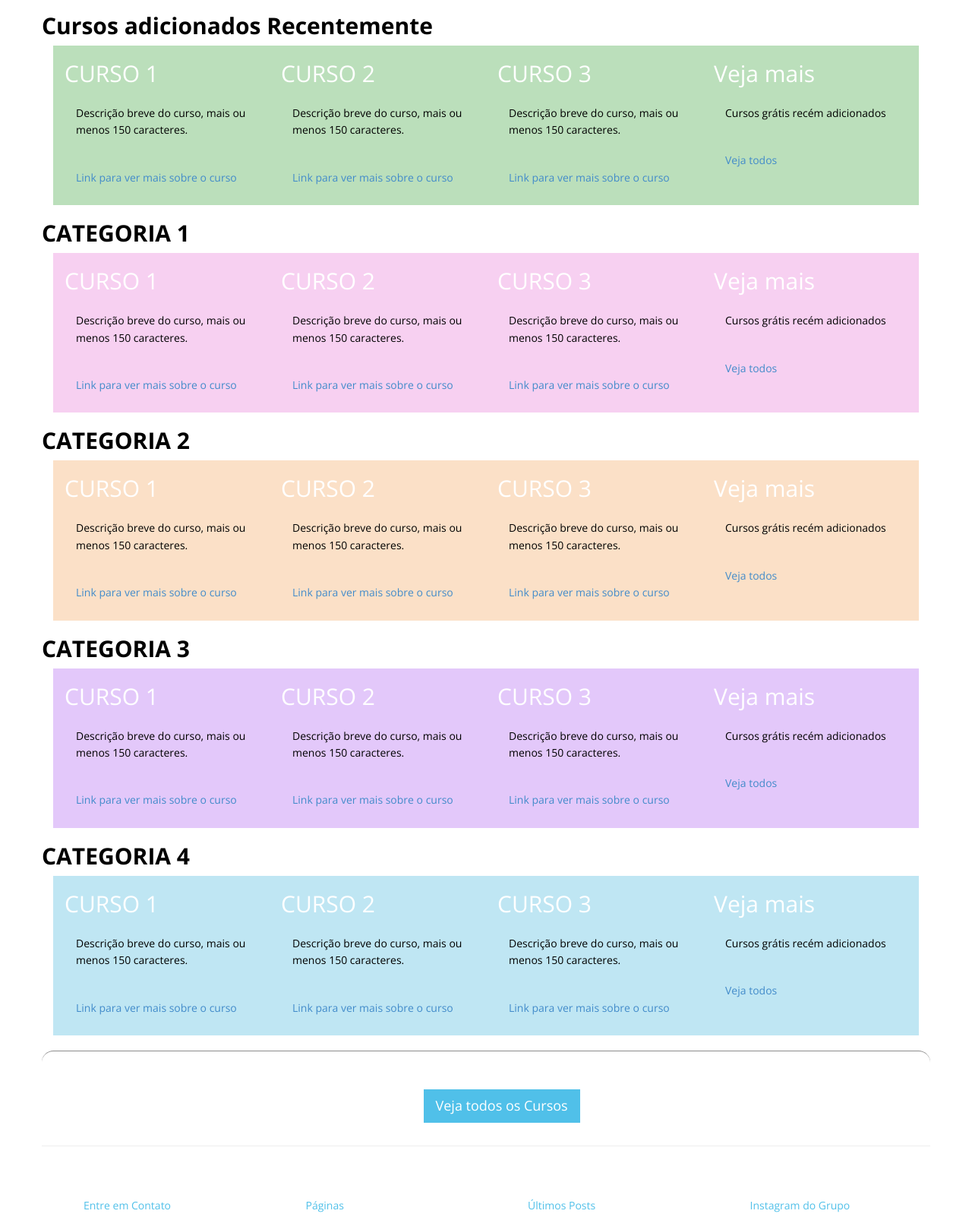
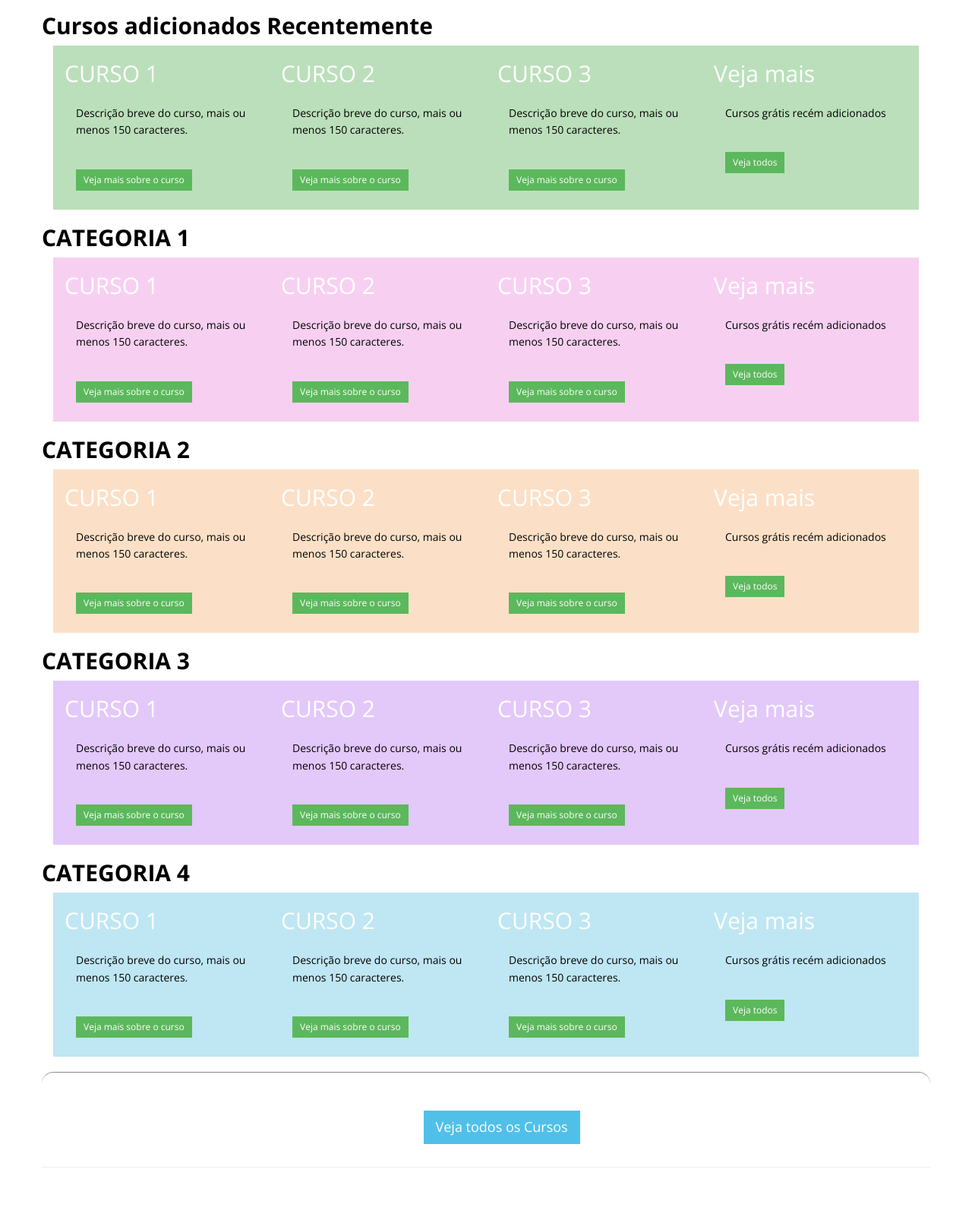
Before and after one commit to GabrielCoelho/TechTrain, a PHP site: page /courses in a window 1280 px wide. Shown: the part 171-1777 px from the top of the page at 76% size. Run offline with PHP 8.4, Linux system fonts and the light colour scheme; data that the repository does not hold is empty.

Commit message:
Start adding the modal

```diff
--- a/app/views/cursos.php
+++ b/app/views/cursos.php
@@ -12,27 +12,27 @@
                     <h2>CURSO 1</h2>
                     <!-- Aqui vem uma imagem. Precisa de um campo no banco de dados para adicionar a imagem -->
                     <p>Descrição breve do curso, mais ou menos 150 caracteres.</p>
-                    <p><a href="#">Link para ver mais sobre o curso</a></p> <!-- Poderia ser um modal que abrisse para mostrar o curso -->
+                    <p><a href="#" class="btn btn-success btn-sm">Veja mais sobre o curso</a></p> <!-- Poderia ser um modal que abrisse para mostrar o curso -->
                 </div>
 
                 <div class="col-md-3 col-xs-3">
                     <h2>CURSO 2</h2>
                     <!-- Aqui vem uma imagem. Precisa de um campo no banco de dados para adicionar a imagem -->
                     <p>Descrição breve do curso, mais ou menos 150 caracteres.</p>
-                    <p><a href="#">Link para ver mais sobre o curso</a></p> <!-- Poderia ser um modal que abrisse para mostrar o curso -->
+                    <p><a href="#" class="btn btn-success btn-sm">Veja mais sobre o curso</a></p> <!-- Poderia ser um modal que abrisse para mostrar o curso -->
                 </div>
 
                 <div class="col-md-3 col-xs-3">
                     <h2>CURSO 3</h2>
                     <!-- Aqui vem uma imagem. Precisa de um campo no banco de dados para adicionar a imagem -->
                     <p>Descrição breve do curso, mais ou menos 150 caracteres.</p>
-                    <p><a href="#">Link para ver mais sobre o curso</a></p> <!-- Poderia ser um modal que abrisse para mostrar o curso -->
+                    <p><a href="#" class="btn btn-success btn-sm">Veja mais sobre o curso</a></p> <!-- Poderia ser um modal que abrisse para mostrar o curso -->
                 </div>
 
                 <div class="col-md-3 col-xs-3">
                     <h2>Veja mais</h2>
                     <p>Cursos grátis recém adicionados</p>
-                    <p><a href="#">Veja todos</a></p> <!-- Aqui é outra rota - '/recentlyAdded' ou 'novosCursos'... -->
+                    <p><a href="#" class="btn btn-success btn-sm">Veja todos</a></p> <!-- Aqui é outra rota - '/recentlyAdded' ou 'novosCursos'... -->
                 </div>
             </div>
 
@@ -45,27 +45,27 @@
                     <h2>CURSO 1</h2>
                     <!-- Aqui vem uma imagem. Precisa de um campo no banco de dados para adicionar a imagem -->
                     <p>Descrição breve do curso, mais ou menos 150 caracteres.</p>
-                    <p><a href="#">Link para ver mais sobre o curso</a></p> <!-- Poderia ser um modal que abrisse para mostrar o curso -->
+                    <p><a href="#" class="btn btn-success btn-sm">Veja mais sobre o curso</a></p> <!-- Poderia ser um modal que abrisse para mostrar o curso -->
                 </div>
 
                 <div class="col-md-3 col-xs-3">
                     <h2>CURSO 2</h2>
                     <!-- Aqui vem uma imagem. Precisa de um campo no banco de dados para adicionar a imagem -->
                     <p>Descrição breve do curso, mais ou menos 150 caracteres.</p>
-                    <p><a href="#">Link para ver mais sobre o curso</a></p> <!-- Poderia ser um modal que abrisse para mostrar o curso -->
+                    <p><a href="#" class="btn btn-success btn-sm">Veja mais sobre o curso</a></p> <!-- Poderia ser um modal que abrisse para mostrar o curso -->
                 </div>
 
                 <div class="col-md-3 col-xs-3">
                     <h2>CURSO 3</h2>
                     <!-- Aqui vem uma imagem. Precisa de um campo no banco de dados para adicionar a imagem -->
                     <p>Descrição breve do curso, mais ou menos 150 caracteres.</p>
-                    <p><a href="#">Link para ver mais sobre o curso</a></p> <!-- Poderia ser um modal que abrisse para mostrar o curso -->
+                    <p><a href="#" class="btn btn-success btn-sm">Veja mais sobre o curso</a></p> <!-- Poderia ser um modal que abrisse para mostrar o curso -->
                 </div>
 
                 <div class="col-md-3 col-xs-3">
                     <h2>Veja mais</h2>
                     <p>Cursos grátis recém adicionados</p>
-                    <p><a href="#">Veja todos</a></p> <!-- Aqui é outra rota - '/recentlyAdded' ou 'novosCursos'... -->
+                    <p><a href="#" class="btn btn-success btn-sm">Veja todos</a></p> <!-- Aqui é outra rota - '/recentlyAdded' ou 'novosCursos'... -->
                 </div>
             </div>
 
@@ -77,27 +77,27 @@
                     <h2>CURSO 1</h2>
                     <!-- Aqui vem uma imagem. Precisa de um campo no banco de dados para adicionar a imagem -->
                     <p>Descrição breve do curso, mais ou menos 150 caracteres.</p>
-                    <p><a href="#">Link para ver mais sobre o curso</a></p> <!-- Poderia ser um modal que abrisse para mostrar o curso -->
+                    <p><a href="#" class="btn btn-success btn-sm">Veja mais sobre o curso</a></p> <!-- Poderia ser um modal que abrisse para mostrar o curso -->
                 </div>
 
                 <div class="col-md-3 col-xs-3">
                     <h2>CURSO 2</h2>
                     <!-- Aqui vem uma imagem. Precisa de um campo no banco de dados para adicionar a imagem -->
                     <p>Descrição breve do curso, mais ou menos 150 caracteres.</p>
-                    <p><a href="#">Link para ver mais sobre o curso</a></p> <!-- Poderia ser um modal que abrisse para mostrar o curso -->
+                    <p><a href="#" class="btn btn-success btn-sm">Veja mais sobre o curso</a></p> <!-- Poderia ser um modal que abrisse para mostrar o curso -->
                 </div>
 
                 <div class="col-md-3 col-xs-3">
                     <h2>CURSO 3</h2>
                     <!-- Aqui vem uma imagem. Precisa de um campo no banco de dados para adicionar a imagem -->
                     <p>Descrição breve do curso, mais ou menos 150 caracteres.</p>
-                    <p><a href="#">Link para ver mais sobre o curso</a></p> <!-- Poderia ser um modal que abrisse para mostrar o curso -->
+                    <p><a href="#" class="btn btn-success btn-sm">Veja mais sobre o curso</a></p> <!-- Poderia ser um modal que abrisse para mostrar o curso -->
                 </div>
 
                 <div class="col-md-3 col-xs-3">
                     <h2>Veja mais</h2>
                     <p>Cursos grátis recém adicionados</p>
-                    <p><a href="#">Veja todos</a></p> <!-- Aqui é outra rota - '/recentlyAdded' ou 'novosCursos'... -->
+                    <p><a href="#" class="btn btn-success btn-sm">Veja todos</a></p> <!-- Aqui é outra rota - '/recentlyAdded' ou 'novosCursos'... -->
                 </div>
             </div>
 
@@ -109,27 +109,27 @@
                     <h2>CURSO 1</h2>
                     <!-- Aqui vem uma imagem. Precisa de um campo no banco de dados para adicionar a imagem -->
                     <p>Descrição breve do curso, mais ou menos 150 caracteres.</p>
-                    <p><a href="#">Link para ver mais sobre o curso</a></p> <!-- Poderia ser um modal que abrisse para mostrar o curso -->
+                    <p><a href="#" class="btn btn-success btn-sm">Veja mais sobre o curso</a></p> <!-- Poderia ser um modal que abrisse para mostrar o curso -->
                 </div>
 
                 <div class="col-md-3 col-xs-3">
                     <h2>CURSO 2</h2>
                     <!-- Aqui vem uma imagem. Precisa de um campo no banco de dados para adicionar a imagem -->
                     <p>Descrição breve do curso, mais ou menos 150 caracteres.</p>
-                    <p><a href="#">Link para ver mais sobre o curso</a></p> <!-- Poderia ser um modal que abrisse para mostrar o curso -->
+                    <p><a href="#" class="btn btn-success btn-sm">Veja mais sobre o curso</a></p> <!-- Poderia ser um modal que abrisse para mostrar o curso -->
                 </div>
 
                 <div class="col-md-3 col-xs-3">
                     <h2>CURSO 3</h2>
                     <!-- Aqui vem uma imagem. Precisa de um campo no banco de dados para adicionar a imagem -->
                     <p>Descrição breve do curso, mais ou menos 150 caracteres.</p>
-                    <p><a href="#">Link para ver mais sobre o curso</a></p> <!-- Poderia ser um modal que abrisse para mostrar o curso -->
+                    <p><a href="#" class="btn btn-success btn-sm">Veja mais sobre o curso</a></p> <!-- Poderia ser um modal que abrisse para mostrar o curso -->
                 </div>
 
                 <div class="col-md-3 col-xs-3">
                     <h2>Veja mais</h2>
                     <p>Cursos grátis recém adicionados</p>
-                    <p><a href="#">Veja todos</a></p> <!-- Aqui é outra rota - '/recentlyAdded' ou 'novosCursos'... -->
+                    <p><a href="#" class="btn btn-success btn-sm">Veja todos</a></p> <!-- Aqui é outra rota - '/recentlyAdded' ou 'novosCursos'... -->
                 </div>
             </div>
 
@@ -141,27 +141,27 @@
                     <h2>CURSO 1</h2>
                     <!-- Aqui vem uma imagem. Precisa de um campo no banco de dados para adicionar a imagem -->
                     <p>Descrição breve do curso, mais ou menos 150 caracteres.</p>
-                    <p><a href="#">Link para ver mais sobre o curso</a></p> <!-- Poderia ser um modal que abrisse para mostrar o curso -->
+                    <p><a href="#" class="btn btn-success btn-sm">Veja mais sobre o curso</a></p> <!-- Poderia ser um modal que abrisse para mostrar o curso -->
                 </div>
 
                 <div class="col-md-3 col-xs-3">
                     <h2>CURSO 2</h2>
                     <!-- Aqui vem uma imagem. Precisa de um campo no banco de dados para adicionar a imagem -->
                     <p>Descrição breve do curso, mais ou menos 150 caracteres.</p>
-                    <p><a href="#">Link para ver mais sobre o curso</a></p> <!-- Poderia ser um modal que abrisse para mostrar o curso -->
+                    <p><a href="#" class="btn btn-success btn-sm">Veja mais sobre o curso</a></p> <!-- Poderia ser um modal que abrisse para mostrar o curso -->
                 </div>
 
                 <div class="col-md-3 col-xs-3">
                     <h2>CURSO 3</h2>
                     <!-- Aqui vem uma imagem. Precisa de um campo no banco de dados para adicionar a imagem -->
                     <p>Descrição breve do curso, mais ou menos 150 caracteres.</p>
-                    <p><a href="#">Link para ver mais sobre o curso</a></p> <!-- Poderia ser um modal que abrisse para mostrar o curso -->
+                    <p><a href="#" class="btn btn-success btn-sm">Veja mais sobre o curso</a></p> <!-- Poderia ser um modal que abrisse para mostrar o curso -->
                 </div>
 
                 <div class="col-md-3 col-xs-3">
                     <h2>Veja mais</h2>
                     <p>Cursos grátis recém adicionados</p>
-                    <p><a href="#">Veja todos</a></p> <!-- Aqui é outra rota - '/recentlyAdded' ou 'novosCursos'... -->
+                    <p><a href="#" class="btn btn-success btn-sm">Veja todos</a></p> <!-- Aqui é outra rota - '/recentlyAdded' ou 'novosCursos'... -->
                 </div>
             </div>
             <!-- Aqui termina o for -->
@@ -177,6 +177,35 @@
         </div>
     </div>
 
+    <!-- Modal para mostrar o curso -->
+    <!-- Precisa fazer uma verificação, com o php, para o que mostrar em cada modal. -->
+    <div class="modal fade" id="courseModal" tabindex="-1" role="dialog" aria-labelledby="exampleModalLabel">
+            <div class="modal-dialog" role="document">
+              <div class="modal-content">
+                <div class="modal-header">
+                  <button type="button" class="close" data-dismiss="modal" aria-label="Close"><span aria-hidden="true">&times;</span></button>
+                  <h4 class="modal-title" id="exampleModalLabel">New message</h4>
+                </div>
+                <div class="modal-body">
+                  <form>
+                    <div class="form-group">
+                      <label for="recipient-name" class="control-label">Recipient:</label>
+                      <input type="text" class="form-control" id="recipient-name">
+                    </div>
+                    <div class="form-group">
+                      <label for="message-text" class="control-label">Message:</label>
+                      <textarea class="form-control" id="message-text"></textarea>
+                    </div>
+                  </form>
+                </div>
+                <div class="modal-footer">
+                  <button type="button" class="btn btn-default" data-dismiss="modal">Close</button>
+                  <button type="button" class="btn btn-primary">Send message</button>
+                </div>
+            </div>
+        </div>
+    </div>
+
     <div class="container">
         <div class="row">
             <hr>
```
